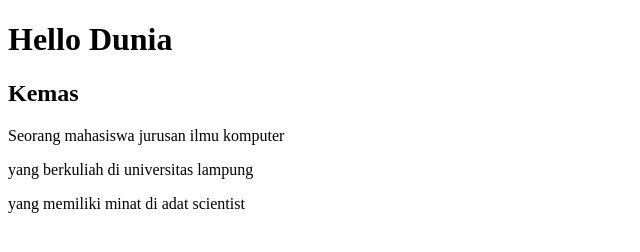
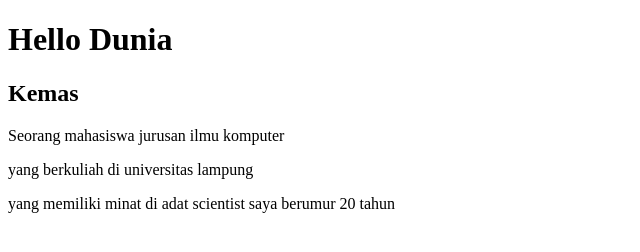
Before and after one commit to kemasmalfath/Revou_bljr, a plain HTML site: page index.html in a window 1280 px wide. Shown: the whole page, without its empty margins (0-640 px from the left). Drawn offline with Linux system fonts and the light colour scheme.

Commit message:
Update index.html

```diff
--- a/index.html
+++ b/index.html
@@ -13,6 +13,7 @@
     <p>Seorang mahasiswa jurusan ilmu komputer</p>
     <p> yang berkuliah di universitas lampung</p>
     <p> yang memiliki minat di adat scientist
+        saya berumur 20 tahun
     </p>
 </body>
 </html>
```
